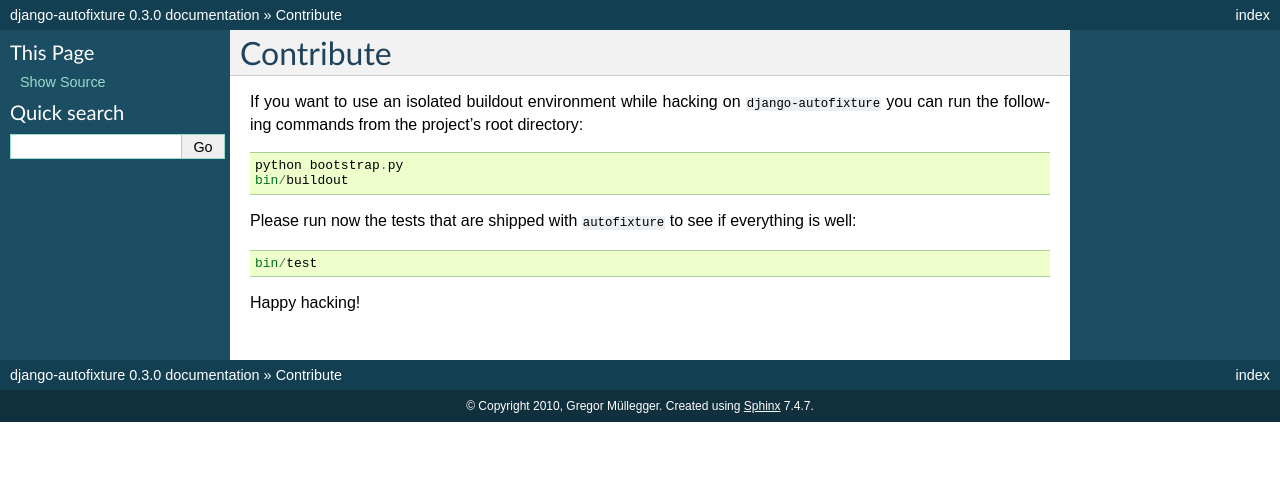
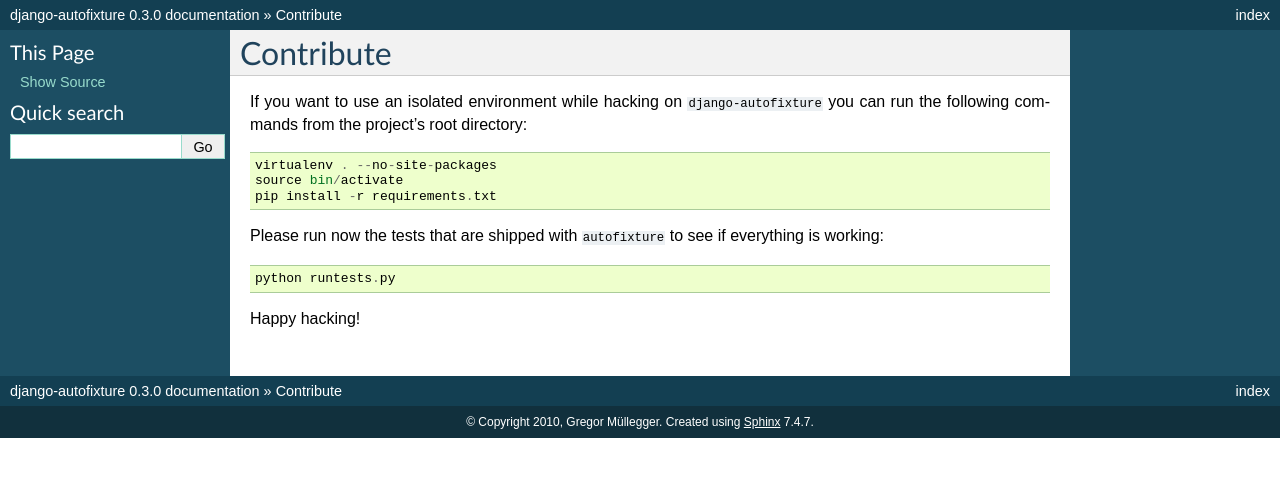
Before and after one commit to gregmuellegger/django-autofixture, a Sphinx documentation site: the page built from docs/contribute.rst, in a window 1280 px wide. Shown: the top 477 px of the page. Built offline with Sphinx 7.4.7, drawn with Linux system fonts in a browser that asks for light colours.

Commit message:
Removing references to buildout from documentation.

```diff
--- a/docs/contribute.rst
+++ b/docs/contribute.rst
@@ -1,16 +1,17 @@
 Contribute
 ==========
 
-If you want to use an isolated buildout environment while hacking on
+If you want to use an isolated environment while hacking on
 ``django-autofixture`` you can run the following commands from the project's
 root directory::
 
-    python bootstrap.py
-    bin/buildout
+    virtualenv . --no-site-packages
+    source bin/activate
+    pip install -r requirements.txt
 
 Please run now the tests that are shipped with ``autofixture`` to see if
-everything is well::
+everything is working::
 
-    bin/test
+    python runtests.py
 
 Happy hacking!
```
